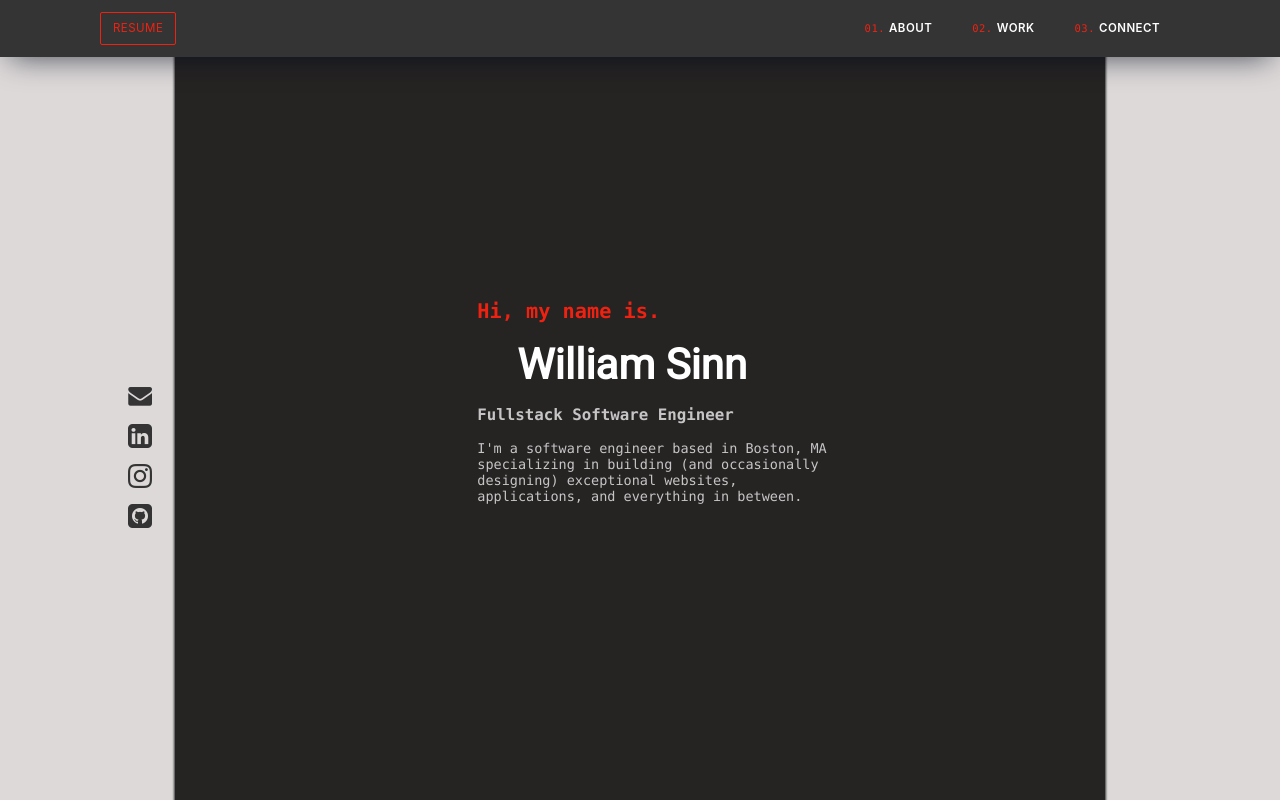
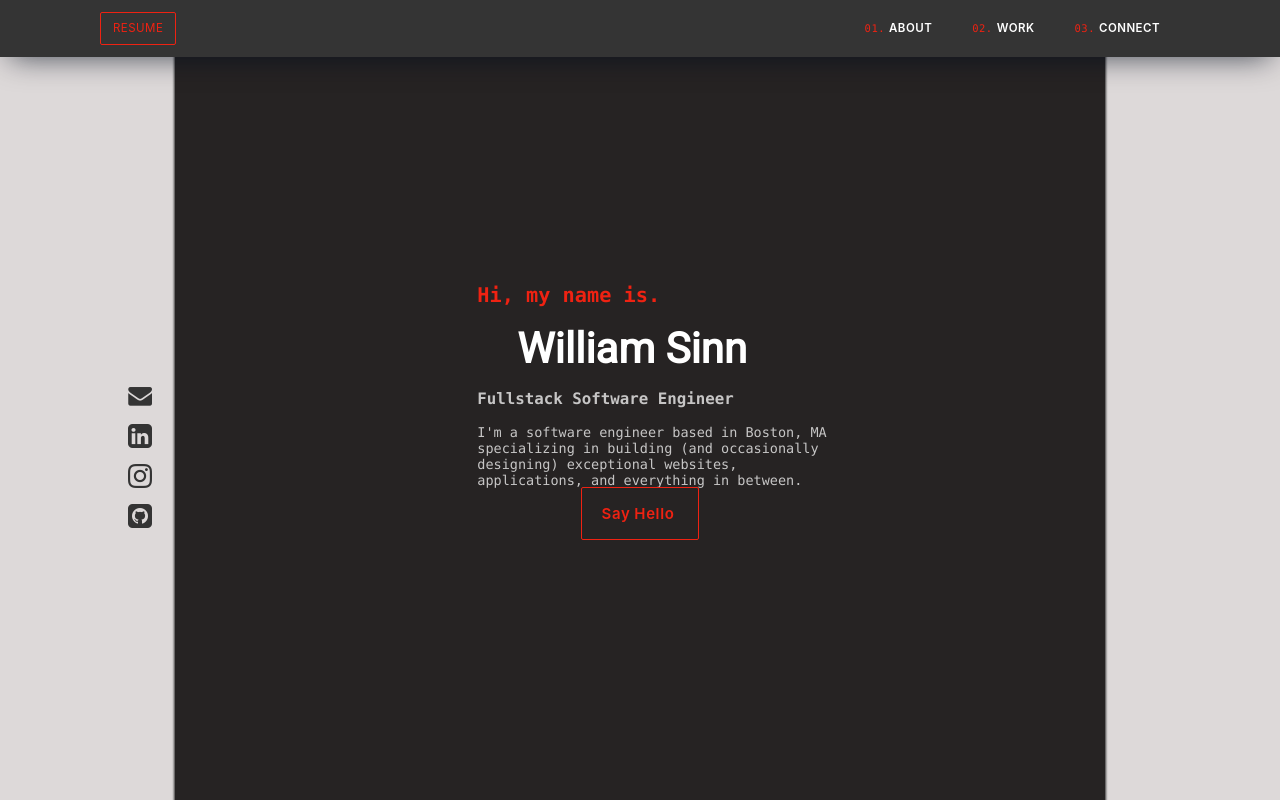
Before and after one commit to willsinn/ws-portfolio, a React (Create React App) app: page / in a window 1280 px wide. Shown: the top 800 px of the page. Built offline with nearby package versions, Linux system fonts and the light colour scheme; a web font is replaced by a local one.

Commit message:
finish reuseable component for rendering Email modal

```diff
--- a/src/App.css
+++ b/src/App.css
@@ -158,6 +158,7 @@ li {
   padding: 6px 12px;
   border-radius: 2px;
   width: fit-content;
+  height: 100%;
 }
 .resume.active-link {
   color: var(--titles-red);
@@ -363,6 +364,8 @@ li {
   align-items: center;
   cursor: pointer;
   border-radius: 5px;
+}
+.icon span {
   position: relative;
 }
 /* .icon:hover {
@@ -735,3 +738,18 @@ textarea.clip-text {
   font-weight: 700;
   color: var(--lightgray-ui);
 }
+.email.navbar-btn {
+  border: 1px solid var(--titles-red);
+  border-radius: 2px;
+  width: fit-content;
+  padding: 16px 20px;
+  height: 100%;
+}
+.email.active-link {
+  text-transform: none;
+  color: var(--titles-red);
+  font-size: 15px;
+}
+.email.navbar-btn:hover {
+  background-color: rgb(184, 62, 53, 15%);
+}
--- a/src/components/ConnectPage.js
+++ b/src/components/ConnectPage.js
@@ -3,8 +3,7 @@ import Contact from "./Contact";
 import { contactMethods } from "../utils/static.js";
 
 const ConnectPage = () => {
-  const contacts = contactMethods();
-  const emailContact = contacts.filter((c) => c.method === "email");
+  const contact = contactMethods().filter((c) => c.method === "email");
 
   return (
     <div className="connect">
@@ -20,7 +19,7 @@ const ConnectPage = () => {
               I'm currently looking for opportunities that highlight my skillset
             </p>
           </div>
-          <Contact contact={emailContact[0]} content={"Connect"} />
+          <Contact contact={contact[0]} content={"Contact Me"} />
         </div>
       </section>
     </div>
--- a/src/components/Contact.js
+++ b/src/components/Contact.js
@@ -43,6 +43,7 @@ const Contact = ({ contact, content }) => {
     }
   };
   const renderEmailContact = () => {
+    const contentArr = content.split(" ");
     const btnContent = () => (
       <div onClick={(e) => handleEmailClick(e)}>
         {content === "" ? (
@@ -53,8 +54,12 @@ const Contact = ({ contact, content }) => {
             <i className="fa fa-envelope" aria-hidden="true"></i>
           </div>
         ) : (
-          <div className="resume navbar-btn">
-            <div className="resume active-link">{content}</div>
+          <div className="email navbar-btn">
+            <div className="email active-link">
+              {contentArr.map((cont) => (
+                <span style={{ marginRight: "4px" }}>{cont}</span>
+              ))}
+            </div>
           </div>
         )}
       </div>
--- a/src/components/LandingPage.js
+++ b/src/components/LandingPage.js
@@ -1,6 +1,10 @@
 import React from "react";
+import Contact from "./Contact";
+import { contactMethods } from "../utils/static.js";
 
 const LandingPage = () => {
+  const ct = contactMethods().filter((c) => c.method === "email");
+
   return (
     <div className="landing">
       <section className="main">
@@ -17,6 +21,7 @@ const LandingPage = () => {
               applications, and everything in between.
             </p>
           </div>
+          <Contact contact={ct[0]} content={"Say Hello"} />
         </div>
       </section>
     </div>
```
